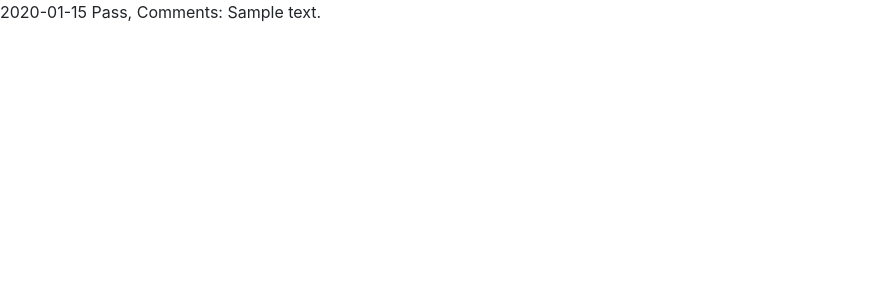
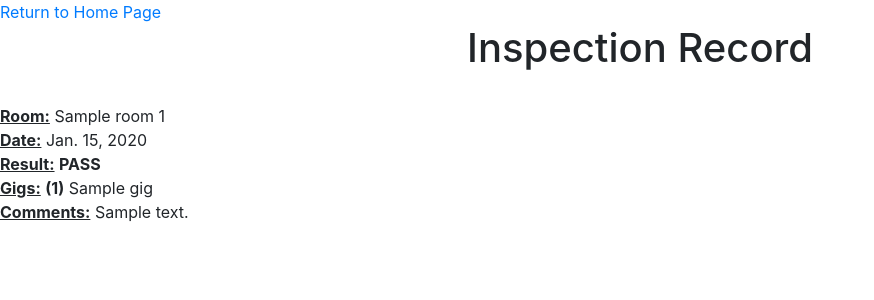
Before and after one commit to sshamilton/IT394-Rowe-Prairie-Project, a Django app: page /AMIApp/1/ in a window 1280 px wide. Shown: the top 300 px of the page, without its empty margins (0-874 px from the left). Run offline with Django 3.2, Linux system fonts and the light colour scheme; tables that the repository leaves empty hold one stand-in row (values such as "Sample post"); some libraries are stand-ins or nearby versions.

Commit message:
Fixed detail.html

```diff
--- a/AMIApp/templates/AMIApp/detail.html
+++ b/AMIApp/templates/AMIApp/detail.html
@@ -10,8 +10,19 @@
 </head>
 
 <body>
-{{ inspection }}
-
+<a href="/AMIApp/">Return to Home Page</a>
+<center><h1>Inspection Record</h1></center><br>
+<b><u>Room:</b></u> {{ inspection.room }}<br>
+<b><u>Date:</b></u> {{ inspection.Date }}<br>
+<b><u>Result:</b></u>
+{% if inspection.Pass == True %}
+        <b> PASS</b><br>{% endif %}
+{% if inspection.Pass == False %}
+        <b> FAIL</b><br>
+{% endif %}
+<b><u>Gigs:</b></u>{% for gig in inspection.gigs.all %} <b>({{ forloop.counter }})</b>
+        {{ gig.Gig_Name }}{% endfor %}<br>
+<b><u>Comments:</b></u> {{ inspection.Comments }}<br>
 
 <script src="https://code.jquery.com/jquery-3.2.1.slim.min.js" integrity="sha384-KJ3o2DKtIkvYIK3UENzmM7KCkRr/rE9/Qpg6aAZGJwFDMVNA/GpGFF93hXpG5KkN" crossorigin="anonymous"></script>
     <script src="https://cdnjs.cloudflare.com/ajax/libs/popper.js/1.12.9/umd/popper.min.js" integrity="sha384-ApNbgh9B+Y1QKtv3Rn7W3mgPxhU9K/ScQsAP7hUibX39j7fakFPskvXusvfa0b4Q" crossorigin="anonymous"></script>
```
Also changed, not shown: AMIApp/static/images/usmaLogo.png (deleted).
